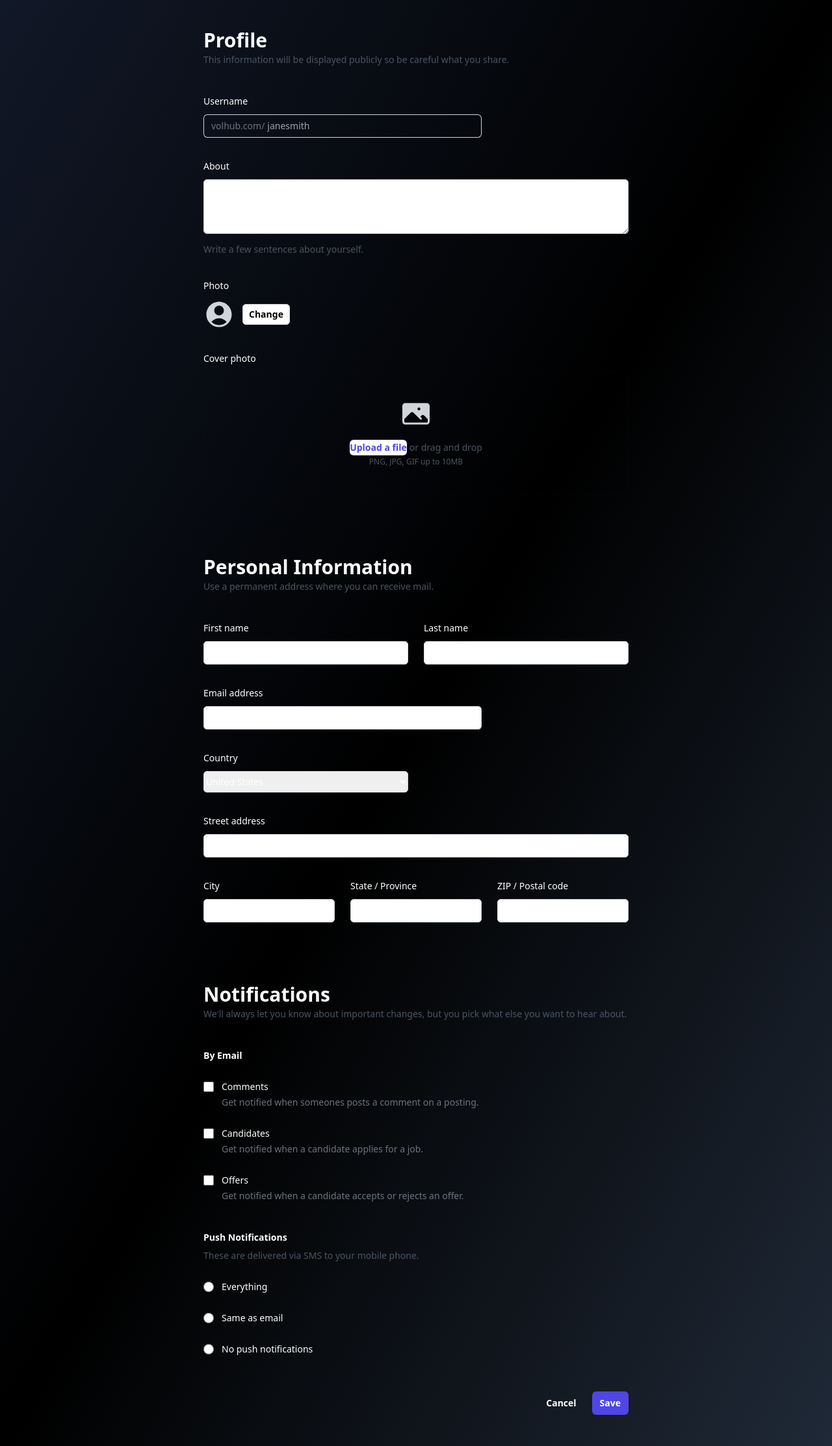
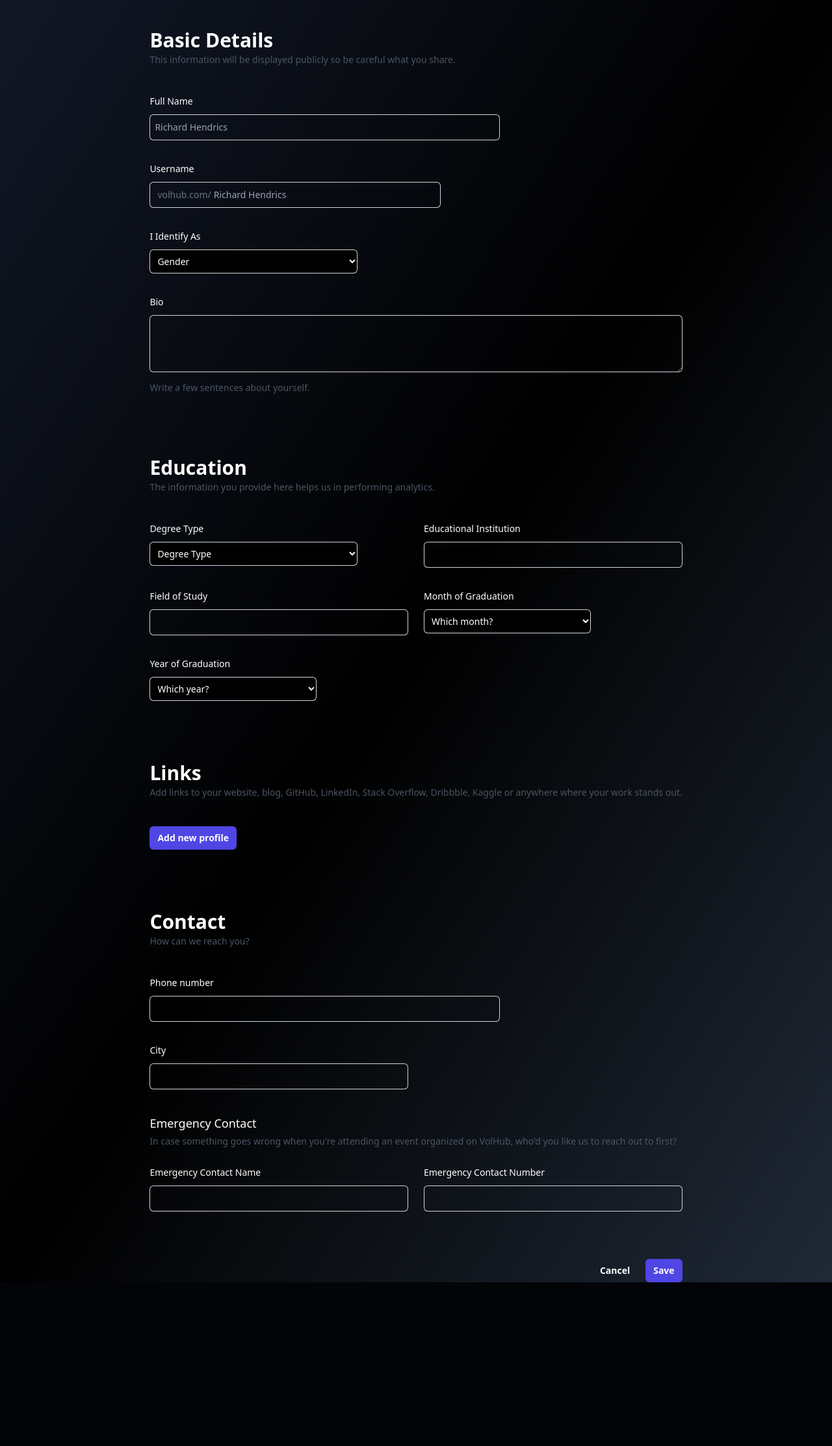
Before and after one commit to ecoholic84/volhub, a PHP site: page /pages/profile/profile-creation.php in a window 1280 px wide. Shown: the part 65-2291 px from the top of the page at 65% size. After the commit the page ends 2039 px from the top, so only its background shows below. Run offline with PHP 8.4, Linux system fonts and the light colour scheme; some libraries are stand-ins or nearby versions.

Commit message:
Profile Creation Style Ready

```diff
--- a/pages/profile/profile-creation.php
+++ b/pages/profile/profile-creation.php
@@ -19,186 +19,180 @@
 <form>
   <div class="space-y-12">
     <div class="border-b border-gray-900/10 pb-12 pt-12">
-      <h2 class="text-3xl font-semibold leading-7 text-white">Profile</h2>
+      <h2 class="text-3xl font-semibold leading-7 text-white">Basic Details</h2>
       <p class="mt-1 text-sm leading-6 text-gray-600">This information will be displayed publicly so be careful what you share.</p>
 
       <div class="mt-10 grid grid-cols-1 gap-x-6 gap-y-8 sm:grid-cols-6">
+        <div class="sm:col-span-4">
+          <label for="full-name" class="block text-sm font-medium leading-6 text-white">Full Name</label>
+          <div class="mt-2">
+            <input type="text" name="full-name" id="full-name" placeholder="Richard Hendrics" autocomplete="name" class="block w-full rounded-md border-0 py-2 px-2 text-white bg-transparent shadow-sm ring-1 ring-inset ring-gray-300 placeholder:text-gray-400 focus:ring-2 focus:ring-inset focus:ring-indigo-600 sm:text-sm sm:leading-6">
+          </div>
+        </div>
+
         <div class="sm:col-span-4">
           <label for="username" class="block text-sm font-medium leading-6 text-white">Username</label>
           <div class="mt-2">
             <div class="flex rounded-md shadow-sm ring-1 ring-inset ring-gray-300 focus-within:ring-2 focus-within:ring-inset focus-within:ring-indigo-600 sm:max-w-md">
               <span class="flex select-none items-center pl-3 text-gray-500 sm:text-sm">volhub.com/</span>
-              <input type="text" name="username" id="username" autocomplete="username" class="block flex-1 border-0 bg-transparent py-1.5 pl-1 text-white placeholder:text-gray-400 focus:ring-0 sm:text-sm sm:leading-6" placeholder="janesmith">
+              <input type="text" name="username" id="username" placeholder="Richard Hendrics" autocomplete="username" class="block flex-1 border-0 bg-transparent py-2 px-2 pl-1 text-white placeholder:text-gray-400 focus:ring-0 sm:text-sm sm:leading-6" placeholder="janesmith">
             </div>
           </div>
         </div>
 
+        <div class="sm:col-span-3">
+  <label for="identity" class="block text-sm font-medium leading-6 text-white">I Identify As</label>
+  <div class="mt-2">
+    <select id="identity" name="identity" class="block w-full rounded-md border-0 py-2 px-2 text-white bg-black shadow-sm ring-1 ring-inset ring-gray-300 focus:ring-2 focus:ring-inset focus:ring-indigo-600 sm:max-w-xs sm:text-sm sm:leading-6">
+    <option value="" disabled selected hidden>Gender</option>
+      <option>Female</option>
+      <option>Male</option>
+      <option>Prefer not to say</option>
+    </select>
+  </div>
+</div>
+
+
         <div class="col-span-full">
-          <label for="about" class="block text-sm font-medium leading-6 text-white">About</label>
+          <label for="bio" class="block text-sm font-medium leading-6 text-white">Bio</label>
           <div class="mt-2">
-            <textarea id="about" name="about" rows="3" class="block w-full rounded-md border-0 py-1.5 text-white shadow-sm ring-1 ring-inset ring-gray-300 placeholder:text-gray-400 focus:ring-2 focus:ring-inset focus:ring-indigo-600 sm:text-sm sm:leading-6"></textarea>
+            <textarea id="bio" name="bio" rows="3" class="block w-full rounded-md border-0 py-2 px-2 text-white bg-transparent shadow-sm ring-1 ring-inset ring-gray-300 placeholder:text-gray-400 focus:ring-2 focus:ring-inset focus:ring-indigo-600 sm:text-sm sm:leading-6"></textarea>
           </div>
           <p class="mt-3 text-sm leading-6 text-gray-600">Write a few sentences about yourself.</p>
         </div>
+      </div>
+    </div>
 
-        <div class="col-span-full">
-          <label for="photo" class="block text-sm font-medium leading-6 text-white">Photo</label>
-          <div class="mt-2 flex items-center gap-x-3">
-            <svg class="h-12 w-12 text-gray-300" viewBox="0 0 24 24" fill="currentColor" aria-hidden="true">
-              <path fill-rule="evenodd" d="M18.685 19.097A9.723 9.723 0 0021.75 12c0-5.385-4.365-9.75-9.75-9.75S2.25 6.615 2.25 12a9.723 9.723 0 003.065 7.097A9.716 9.716 0 0012 21.75a9.716 9.716 0 006.685-2.653zm-12.54-1.285A7.486 7.486 0 0112 15a7.486 7.486 0 015.855 2.812A8.224 8.224 0 0112 20.25a8.224 8.224 0 01-5.855-2.438zM15.75 9a3.75 3.75 0 11-7.5 0 3.75 3.75 0 017.5 0z" clip-rule="evenodd" />
-            </svg>
-            <button type="button" class="rounded-md bg-white px-2.5 py-1.5 text-sm font-semibold text-black shadow-sm ring-1 ring-inset ring-gray-300 hover:bg-gray-50">Change</button>
+    <div class="border-b border-gray-900/10 pb-12">
+      <h2 class="text-3xl font-semibold leading-7 text-white">Education</h2>
+      <p class="mt-1 text-sm leading-6 text-gray-600">The information you provide here helps us in performing analytics.</p>
+
+      <div class="mt-10 grid grid-cols-1 gap-x-6 gap-y-8 sm:grid-cols-6">
+        <div class="sm:col-span-3">
+          <label for="degree-type" class="block text-sm font-medium leading-6 text-white">Degree Type</label>
+          <div class="mt-2">
+            <select id="degree-type" name="degree-type" class="block w-full rounded-md border-0 py-2 px-2 text-white bg-black shadow-sm ring-1 ring-inset ring-gray-300 focus:ring-2 focus:ring-inset focus:ring-indigo-600 sm:max-w-xs sm:text-sm sm:leading-6">
+            <option value="" disabled selected hidden>Degree Type</option>
+              <option>Associate</option>
+              <option>Bachelors</option>
+              <option>Masters</option>
+              <option>PhD</option>
+              <option>High School</option>
+            </select>
           </div>
         </div>
 
-        <div class="col-span-full">
-          <label for="cover-photo" class="block text-sm font-medium leading-6 text-white">Cover photo</label>
-          <div class="mt-2 flex justify-center rounded-lg border border-dashed border-gray-900/25 px-6 py-10">
-            <div class="text-center">
-              <svg class="mx-auto h-12 w-12 text-gray-300" viewBox="0 0 24 24" fill="currentColor" aria-hidden="true">
-                <path fill-rule="evenodd" d="M1.5 6a2.25 2.25 0 012.25-2.25h16.5A2.25 2.25 0 0122.5 6v12a2.25 2.25 0 01-2.25 2.25H3.75A2.25 2.25 0 011.5 18V6zM3 16.06V18c0 .414.336.75.75.75h16.5A.75.75 0 0021 18v-1.94l-2.69-2.689a1.5 1.5 0 00-2.12 0l-.88.879.97.97a.75.75 0 11-1.06 1.06l-5.16-5.159a1.5 1.5 0 00-2.12 0L3 16.061zm10.125-7.81a1.125 1.125 0 112.25 0 1.125 1.125 0 01-2.25 0z" clip-rule="evenodd" />
-              </svg>
-              <div class="mt-4 flex text-sm leading-6 text-gray-600">
-                <label for="file-upload" class="relative cursor-pointer rounded-md bg-white font-semibold text-indigo-600 focus-within:outline-none focus-within:ring-2 focus-within:ring-indigo-600 focus-within:ring-offset-2 hover:text-indigo-500">
-                  <span>Upload a file</span>
-                  <input id="file-upload" name="file-upload" type="file" class="sr-only">
-                </label>
-                <p class="pl-1">or drag and drop</p>
-              </div>
-              <p class="text-xs leading-5 text-gray-600">PNG, JPG, GIF up to 10MB</p>
-            </div>
+        <div class="sm:col-span-3">
+          <label for="institution" class="block text-sm font-medium leading-6 text-white">Educational Institution</label>
+          <div class="mt-2">
+            <input type="text" name="institution" id="institution" class="block w-full rounded-md border-0 py-2 px-2 text-white bg-transparent shadow-sm ring-1 ring-inset ring-gray-300 placeholder:text-gray-400 focus:ring-2 focus:ring-inset focus:ring-indigo-600 sm:text-sm sm:leading-6">
+          </div>
+        </div>
+
+        <div class="sm:col-span-3">
+          <label for="field-of-study" class="block text-sm font-medium leading-6 text-white">Field of Study</label>
+          <div class="mt-2">
+            <input type="text" name="field-of-study" id="field-of-study" class="block w-full rounded-md border-0 py-2 px-2 text-white bg-transparent shadow-sm ring-1 ring-inset ring-gray-300 placeholder:text-gray-400 focus:ring-2 focus:ring-inset focus:ring-indigo-600 sm:text-sm sm:leading-6">
+          </div>
+        </div>
+
+        <div class="sm:col-span-2">
+          <label for="graduation-month" class="block text-sm font-medium leading-6 text-white">Month of Graduation</label>
+          <div class="mt-2">
+            <select id="graduation-month" name="graduation-month" class="block w-full rounded-md border-0 py-2 px-2 text-white bg-black shadow-sm ring-1 ring-inset ring-gray-300 focus:ring-2 focus:ring-inset focus:ring-indigo-600 sm:max-w-xs sm:text-sm sm:leading-6">
+              <option value="" disabled selected hidden>Which month?</option>
+              <option>January</option>
+              <option>February</option>
+              <option>March</option>
+              <option>April</option>
+              <option>May</option>
+              <option>June</option>
+              <option>July</option>
+              <option>August</option>
+              <option>September</option>
+              <option>October</option>
+              <option>November</option>
+              <option>December</option>
+            </select>
+          </div>
+        </div>
+
+        <div class="sm:col-span-2">
+          <label for="graduation-year" class="block text-sm font-medium leading-6 text-white">Year of Graduation</label>
+          <div class="mt-2">
+            <select id="graduation-year" name="graduation-year" class="block w-full rounded-md border-0 py-2 px-2 text-white bg-black shadow-sm ring-1 ring-inset ring-gray-300 focus:ring-2 focus:ring-inset focus:ring-indigo-600 sm:max-w-xs sm:text-sm sm:leading-6">
+            <option value="" disabled selected hidden>Which year?</option>
+              <?php
+                for ($year = 2024; $year >= 1950; $year--) {
+                  echo "<option>$year</option>";
+                }
+              ?>
+            </select>
           </div>
         </div>
       </div>
     </div>
 
     <div class="border-b border-gray-900/10 pb-12">
-      <h2 class="text-3xl font-semibold leading-7 text-white">Personal Information</h2>
-      <p class="mt-1 text-sm leading-6 text-gray-600">Use a permanent address where you can receive mail.</p>
+      <h2 class="text-3xl font-semibold leading-7 text-white">Links</h2>
+      <p class="mt-1 text-sm leading-6 text-gray-600">Add links to your website, blog, GitHub, LinkedIn, Stack Overflow, Dribbble, Kaggle or anywhere where your work stands out.</p>
+
+      <div class="mt-10" x-data="{ links: [] }">
+        <button type="button" @click="links.push('')" class="rounded-md bg-indigo-600 px-3 py-2 text-sm font-semibold text-white shadow-sm hover:bg-indigo-500 focus-visible:outline focus-visible:outline-2 focus-visible:outline-offset-2 focus-visible:outline-indigo-600">
+          Add new profile
+        </button>
+        <template x-for="(link, index) in links" :key="index">
+          <div class="mt-2">
+            <input type="url" x-model="links[index]" :name="'link-' + index" class="block w-full rounded-md border-0 py-2 px-2 text-white bg-transparent shadow-sm ring-1 ring-inset ring-gray-300 placeholder:text-gray-400 focus:ring-2 focus:ring-inset focus:ring-indigo-600 sm:text-sm sm:leading-6">
+          </div>
+        </template>
+      </div>
+    </div>
+
+    <div class="border-b border-gray-900/10 pb-12">
+      <h2 class="text-3xl font-semibold leading-7 text-white">Contact</h2>
+      <p class="mt-1 text-sm leading-6 text-gray-600">How can we reach you?</p>
 
       <div class="mt-10 grid grid-cols-1 gap-x-6 gap-y-8 sm:grid-cols-6">
-        <div class="sm:col-span-3">
-          <label for="first-name" class="block text-sm font-medium leading-6 text-white">First name</label>
+        <div class="sm:col-span-4">
+          <label for="phone" class="block text-sm font-medium leading-6 text-white">Phone number</label>
           <div class="mt-2">
-            <input type="text" name="first-name" id="first-name" autocomplete="given-name" class="block w-full rounded-md border-0 py-1.5 text-white shadow-sm ring-1 ring-inset ring-gray-300 placeholder:text-gray-400 focus:ring-2 focus:ring-inset focus:ring-indigo-600 sm:text-sm sm:leading-6">
+            <input type="tel" name="phone" id="phone" autocomplete="tel" class="block w-full rounded-md border-0 py-2 px-2 text-white bg-transparent shadow-sm ring-1 ring-inset ring-gray-300 placeholder:text-gray-400 focus:ring-2 focus:ring-inset focus:ring-indigo-600 sm:text-sm sm:leading-6">
           </div>
         </div>
 
         <div class="sm:col-span-3">
-          <label for="last-name" class="block text-sm font-medium leading-6 text-white">Last name</label>
+          <label for="city" class="block text-sm font-medium leading-6 text-white">City</label>
           <div class="mt-2">
-            <input type="text" name="last-name" id="last-name" autocomplete="family-name" class="block w-full rounded-md border-0 py-1.5 text-white shadow-sm ring-1 ring-inset ring-gray-300 placeholder:text-gray-400 focus:ring-2 focus:ring-inset focus:ring-indigo-600 sm:text-sm sm:leading-6">
+            <input type="text" name="city" id="city" autocomplete="address-level2" class="block w-full rounded-md border-0 py-2 px-2 text-white bg-transparent shadow-sm ring-1 ring-inset ring-gray-300 placeholder:text-gray-400 focus:ring-2 focus:ring-inset focus:ring-indigo-600 sm:text-sm sm:leading-6">
           </div>
         </div>
+      </div>
 
-        <div class="sm:col-span-4">
-          <label for="email" class="block text-sm font-medium leading-6 text-white">Email address</label>
-          <div class="mt-2">
-            <input id="email" name="email" type="email" autocomplete="email" class="block w-full rounded-md border-0 py-1.5 text-white shadow-sm ring-1 ring-inset ring-gray-300 placeholder:text-gray-400 focus:ring-2 focus:ring-inset focus:ring-indigo-600 sm:text-sm sm:leading-6">
+      <div class="mt-10">
+        <h3 class="text-lg font-medium leading-6 text-white">Emergency Contact</h3>
+        <p class="mt-1 text-sm leading-6 text-gray-600">In case something goes wrong when you're attending an event organized on VolHub, who'd you like us to reach out to first?</p>
+
+        <div class="mt-6 grid grid-cols-1 gap-x-6 gap-y-8 sm:grid-cols-6">
+          <div class="sm:col-span-3">
+            <label for="emergency-name" class="block text-sm font-medium leading-6 text-white">Emergency Contact Name</label>
+            <div class="mt-2">
+              <input type="text" name="emergency-name" id="emergency-name" class="block w-full rounded-md border-0 py-2 px-2 text-white bg-transparent shadow-sm ring-1 ring-inset ring-gray-300 placeholder:text-gray-400 focus:ring-2 focus:ring-inset focus:ring-indigo-600 sm:text-sm sm:leading-6">
+            </div>
           </div>
-        </div>
 
-        <div class="sm:col-span-3">
-          <label for="country" class="block text-sm font-medium leading-6 text-white">Country</label>
-          <div class="mt-2">
-            <select id="country" name="country" autocomplete="country-name" class="block w-full rounded-md border-0 py-1.5 text-white shadow-sm ring-1 ring-inset ring-gray-300 focus:ring-2 focus:ring-inset focus:ring-indigo-600 sm:max-w-xs sm:text-sm sm:leading-6">
-              <option>United States</option>
-              <option>Canada</option>
-              <option>Mexico</option>
-            </select>
-          </div>
-        </div>
-
-        <div class="col-span-full">
-          <label for="street-address" class="block text-sm font-medium leading-6 text-white">Street address</label>
-          <div class="mt-2">
-            <input type="text" name="street-address" id="street-address" autocomplete="street-address" class="block w-full rounded-md border-0 py-1.5 text-white shadow-sm ring-1 ring-inset ring-gray-300 placeholder:text-gray-400 focus:ring-2 focus:ring-inset focus:ring-indigo-600 sm:text-sm sm:leading-6">
-          </div>
-        </div>
-
-        <div class="sm:col-span-2 sm:col-start-1">
-          <label for="city" class="block text-sm font-medium leading-6 text-white">City</label>
-          <div class="mt-2">
-            <input type="text" name="city" id="city" autocomplete="address-level2" class="block w-full rounded-md border-0 py-1.5 text-white shadow-sm ring-1 ring-inset ring-gray-300 placeholder:text-gray-400 focus:ring-2 focus:ring-inset focus:ring-indigo-600 sm:text-sm sm:leading-6">
-          </div>
-        </div>
-
-        <div class="sm:col-span-2">
-          <label for="region" class="block text-sm font-medium leading-6 text-white">State / Province</label>
-          <div class="mt-2">
-            <input type="text" name="region" id="region" autocomplete="address-level1" class="block w-full rounded-md border-0 py-1.5 text-white shadow-sm ring-1 ring-inset ring-gray-300 placeholder:text-gray-400 focus:ring-2 focus:ring-inset focus:ring-indigo-600 sm:text-sm sm:leading-6">
-          </div>
-        </div>
-
-        <div class="sm:col-span-2">
-          <label for="postal-code" class="block text-sm font-medium leading-6 text-white">ZIP / Postal code</label>
-          <div class="mt-2">
-            <input type="text" name="postal-code" id="postal-code" autocomplete="postal-code" class="block w-full rounded-md border-0 py-1.5 text-white shadow-sm ring-1 ring-inset ring-gray-300 placeholder:text-gray-400 focus:ring-2 focus:ring-inset focus:ring-indigo-600 sm:text-sm sm:leading-6">
+          <div class="sm:col-span-3">
+            <label for="emergency-phone" class="block text-sm font-medium leading-6 text-white">Emergency Contact Number</label>
+            <div class="mt-2">
+              <input type="tel" name="emergency-phone" id="emergency-phone" class="block w-full rounded-md border-0 py-2 px-2 text-white bg-transparent shadow-sm ring-1 ring-inset ring-gray-300 placeholder:text-gray-400 focus:ring-2 focus:ring-inset focus:ring-indigo-600 sm:text-sm sm:leading-6">
+            </div>
           </div>
         </div>
       </div>
     </div>
-
-    <div class="border-b border-gray-900/10 pb-12">
-      <h2 class="text-3xl font-semibold leading-7 text-white">Notifications</h2>
-      <p class="mt-1 text-sm leading-6 text-gray-600">We'll always let you know about important changes, but you pick what else you want to hear about.</p>
-
-      <div class="mt-10 space-y-10">
-        <fieldset>
-          <legend class="text-sm font-semibold leading-6 text-white">By Email</legend>
-          <div class="mt-6 space-y-6">
-            <div class="relative flex gap-x-3">
-              <div class="flex h-6 items-center">
-                <input id="comments" name="comments" type="checkbox" class="h-4 w-4 rounded border-gray-300 text-indigo-600 focus:ring-indigo-600">
-              </div>
-              <div class="text-sm leading-6">
-                <label for="comments" class="font-medium text-white">Comments</label>
-                <p class="text-gray-500">Get notified when someones posts a comment on a posting.</p>
-              </div>
-            </div>
-            <div class="relative flex gap-x-3">
-              <div class="flex h-6 items-center">
-                <input id="candidates" name="candidates" type="checkbox" class="h-4 w-4 rounded border-gray-300 text-indigo-600 focus:ring-indigo-600">
-              </div>
-              <div class="text-sm leading-6">
-                <label for="candidates" class="font-medium text-white">Candidates</label>
-                <p class="text-gray-500">Get notified when a candidate applies for a job.</p>
-              </div>
-            </div>
-            <div class="relative flex gap-x-3">
-              <div class="flex h-6 items-center">
-                <input id="offers" name="offers" type="checkbox" class="h-4 w-4 rounded border-gray-300 text-indigo-600 focus:ring-indigo-600">
-              </div>
-              <div class="text-sm leading-6">
-                <label for="offers" class="font-medium text-white">Offers</label>
-                <p class="text-gray-500">Get notified when a candidate accepts or rejects an offer.</p>
-              </div>
-            </div>
-          </div>
-        </fieldset>
-        <fieldset>
-          <legend class="text-sm font-semibold leading-6 text-white">Push Notifications</legend>
-          <p class="mt-1 text-sm leading-6 text-gray-600">These are delivered via SMS to your mobile phone.</p>
-          <div class="mt-6 space-y-6">
-            <div class="flex items-center gap-x-3">
-              <input id="push-everything" name="push-notifications" type="radio" class="h-4 w-4 border-gray-300 text-indigo-600 focus:ring-indigo-600">
-              <label for="push-everything" class="block text-sm font-medium leading-6 text-white">Everything</label>
-            </div>
-            <div class="flex items-center gap-x-3">
-              <input id="push-email" name="push-notifications" type="radio" class="h-4 w-4 border-gray-300 text-indigo-600 focus:ring-indigo-600">
-              <label for="push-email" class="block text-sm font-medium leading-6 text-white">Same as email</label>
-            </div>
-            <div class="flex items-center gap-x-3">
-              <input id="push-nothing" name="push-notifications" type="radio" class="h-4 w-4 border-gray-300 text-indigo-600 focus:ring-indigo-600">
-              <label for="push-nothing" class="block text-sm font-medium leading-6 text-white">No push notifications</label>
-            </div>
-          </div>
-        </fieldset>
-      </div>
-    </div>
   </div>
 
-  <div class="mt-1 flex items-center justify-end gap-x-6 pb-12">
+  <div class="mt-6 flex items-center justify-end gap-x-6">
     <button type="button" class="text-sm font-semibold leading-6 text-white">Cancel</button>
     <button type="submit" class="rounded-md bg-indigo-600 px-3 py-2 text-sm font-semibold text-white shadow-sm hover:bg-indigo-500 focus-visible:outline focus-visible:outline-2 focus-visible:outline-offset-2 focus-visible:outline-indigo-600">Save</button>
   </div>
```
